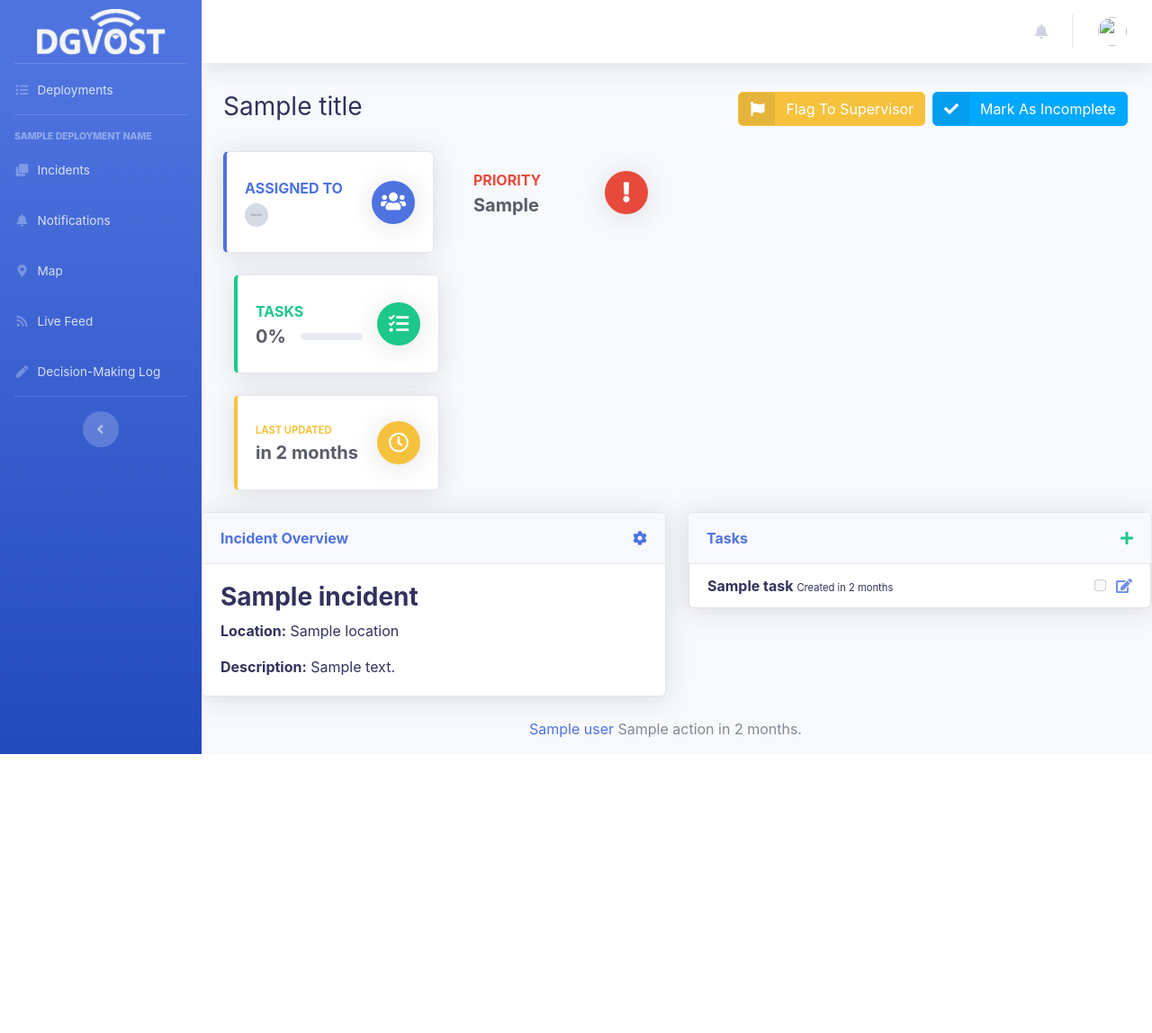
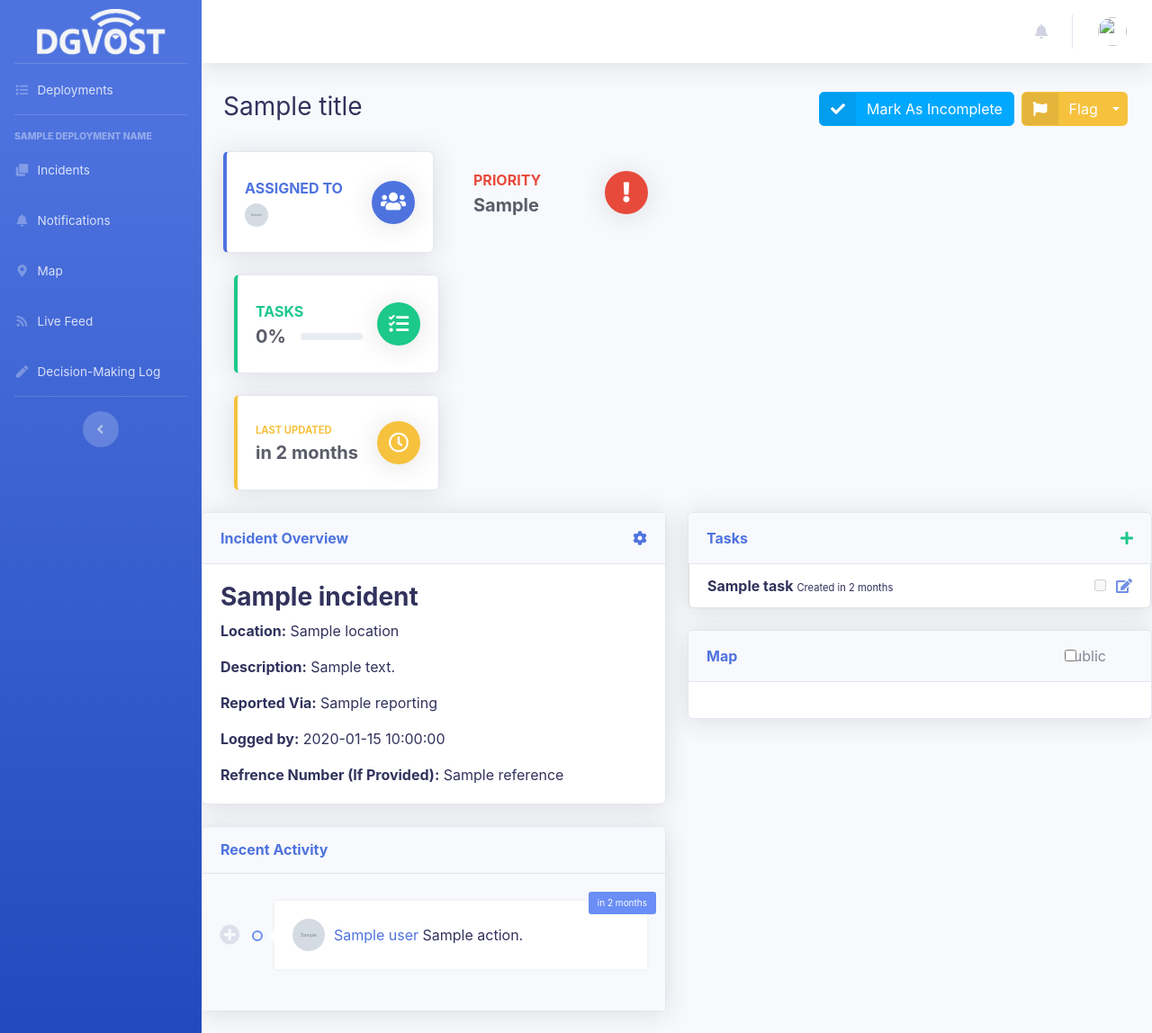
Before and after one commit to Isotonic/dgc-db-vost, a Python web app: template app/templates/incident.html in a window 1280 px wide. Shown: the whole page at 90% size. Before the commit the page ends 838 px from the top, so only its background shows below. Run offline with Jinja, Linux system fonts and the light colour scheme; the template is opened without the code that fills it: most values are stand-ins (such as "Sample title", 1, 10 or a date in 2020); grey boxes marked "Sample" are stand-in pictures; some libraries are stand-ins or nearby versions.

Commit message:
Added log of recent activities.

```diff
--- a/app/models.py
+++ b/app/models.py
@@ -175,8 +175,11 @@ class Incident(db.Model):
     deployment_id = db.Column(db.Integer, db.ForeignKey('deployment.id'))
     name = db.Column(db.String(64), index=True)
     description = db.Column(db.String(256))
+    reporting = db.Column(db.String(256))
+    reference = db.Column(db.String(64)) ##TODO MAYBE CHANGE TO INT
     incident_type = db.Column(db.Integer)
     created_at = db.Column(db.DateTime, default=datetime.utcnow)
+    created_by = db.Column(db.Integer, db.ForeignKey('user.id'))
     closed_at = db.Column(db.DateTime)
     last_updated = db.Column(db.DateTime, default=datetime.utcnow)
     public = db.Column(db.Boolean(), default=False)
--- a/app/static/css/temp.css
+++ b/app/static/css/temp.css
@@ -90,3 +90,146 @@ tr:hover {
     text-shadow: 0px 0px 1px black, 0px 0px 1px black;
     color: white;
 }
+
+/*!
+Copyright (c) 2019 by LEON (https://codepen.io/cppleon/pen/akwdWv)
+
+Permission is hereby granted, free of charge, to any person obtaining a copy of this software and associated documentation files (the "Software"), to deal in the Software without restriction, including without limitation the rights to use, copy, modify, merge, publish, distribute, sublicense, and/or sell copies of the Software, and to permit persons to whom the Software is furnished to do so, subject to the following conditions:
+
+The above copyright notice and this permission notice shall be included in all copies or substantial portions of the Software.
+
+THE SOFTWARE IS PROVIDED "AS IS", WITHOUT WARRANTY OF ANY KIND, EXPRESS OR IMPLIED, INCLUDING BUT NOT LIMITED TO THE WARRANTIES OF MERCHANTABILITY, FITNESS FOR A PARTICULAR PURPOSE AND NONINFRINGEMENT. IN NO EVENT SHALL THE AUTHORS OR COPYRIGHT HOLDERS BE LIABLE FOR ANY CLAIM, DAMAGES OR OTHER LIABILITY, WHETHER IN AN ACTION OF CONTRACT, TORT OR OTHERWISE, ARISING FROM, OUT OF OR IN CONNECTION WITH THE SOFTWARE OR THE USE OR OTHER DEALINGS IN THE SOFTWARE.
+
+
+MODIFIED VERSION
+*/
+
+.activity {
+  padding-left: 40px;
+  list-style: none;
+  position: relative;
+}
+.activity .media {
+  padding: 20px;
+  background-color: #fff;
+  -webkit-border-radius: 3px;
+  border-radius: 3px;
+  -webkit-box-shadow: 0 0 2px 2px rgba(0, 0, 0, 0.025);
+  box-shadow: 0 0 2px 2px rgba(0, 0, 0, 0.025);
+}
+.activity .media-object {
+  width: 36px;
+  height: 36px;
+  margin-right: 10px;
+}
+.activity .media-body {
+  position: absolute;
+  top: 0;
+  right: -10px;
+  padding: 5px 10px;
+  font-size: 10px;
+  color: #fff;
+  background-color: #6a8ef5;
+  -webkit-border-radius: 3px;
+  border-radius: 3px;
+  -webkit-transition: background-color 0.2s;
+  transition: background-color 0.2s;
+}
+
+.activity .media span{
+    margin-top: 6px;
+}
+.activity .media-body p:last-child {
+  margin-bottom: 0;
+}
+.activity > li {
+  position: relative;
+}
+
+.activity > li > div .media::before {
+  content: '';
+  position: absolute;
+  top: 43px;
+  left: -25px;
+  width: 12px;
+  height: 12px;
+  background-color: #f5f5f5;
+  border: 2px solid #6a8ef5;
+  z-index: 1;
+  -webkit-border-radius: 50%;
+  border-radius: 50%;
+  -webkit-transition-property: top, left, width, height, border-color;
+  transition-property: top, left, width, height, border-color;
+  -webkit-transition-duration: 0.2s;
+  transition-duration: 0.2s;
+}
+.activity > li > div + div .media::before {
+  border-color: #4caf50;
+}
+.activity > li > div .media:hover::before,
+.activity > li > div + div .media:hover::before {
+  border-color: #4e73df;
+}
+.activity > li:not(:last-child) > div:before, .activity > li:last-child > div:not(:last-child)::before {
+  content: '';
+  position: absolute;
+  top: 53px;
+  left: -20px;
+  height: 100%;
+  border: 1px solid #e8e8e8;
+}
+.activity > li:not(:last-child) > div:not(:last-child):before, .activity > li:last-child > div:not(:last-child)::before {
+  border-style: dashed;
+}
+.activity > li > div {
+  margin-left: 20px;
+  padding-top: 10px;
+  padding-bottom: 10px;
+  position: relative;
+}
+.activity > li > div::after {
+  content: '';
+  position: absolute;
+  top: 43px;
+  left: -6px;
+  border-style: solid;
+  border-width: 6px 6px 6px 0;
+  border-color: transparent #fff transparent transparent;
+}
+.activity > li > div:hover .media-body {
+  background-color: #4e73df;
+}
+
+.activity > li > div:hover i::before{
+ color: #4e73df !important;
+}
+
+.activity-icon {
+    position: absolute;
+    left: -61px;
+    top: 37px;
+}
+
+@media (max-width: 767px) {
+  .activity {
+    padding-left: 30px;
+  }
+  .activity > li::before {
+    margin-right: auto;
+    -webkit-transform: rotate(-90deg) translate(50%, -20px);
+    transform: rotate(-90deg) translate(50%, -20px);
+    -webkit-transform-origin: right;
+    transform-origin: right;
+  }
+}
+
+.mt-2.dropdown-toggle::after {
+    margin-top: 16px;
+    margin-right: 8px;
+}
+
+.form-check-label.text-muted {
+    float: left;
+    margin-left: -20px;
+    margin-right: 30px;
+}
--- a/app/templates/base.html
+++ b/app/templates/base.html
@@ -187,10 +187,16 @@
 {{ moment.include_moment() }}
 {% block scripts %}
 {% endblock %}
-<script type="text/javascript">$(function () {$('[data-toggle="tooltip"]').tooltip()})
+<script type="text/javascript">
+$(document).ready(function(){
+    $('[data-toggle="tooltip"]').tooltip()
+    $('[data-toggle="tooltip"]').click(function () {
+          $('[data-toggle="tooltip"]').tooltip("hide");
+    });
     $("form").each(function() {
       $(this)[0].reset()
     });
+});
 </script>
 </body>
 </html>
--- a/app/templates/incident.html
+++ b/app/templates/incident.html
@@ -4,12 +4,6 @@
 {% endblock %}
 {% block heading %}
 <div>
-	<a href="#flagModal" data-toggle="modal" data-target="#flagModal" class="btn btn-icon-split btn-warning mb-1 mt-2">
-	    <span class="btn-icon">
-	        <i class="fas fa-flag"></i>
-	    </span>
-	    <span class="text">Flag To Supervisor</span>
-	</a>
 	<!-- TODO Allow non-privileged users to request a status change -->
 	{% if incident.open_status %}
 	<a id="ChangeIncidentStatus" href="#" class="btn btn-icon-split btn-success mb-1 mt-2">
@@ -26,6 +20,16 @@
 	    <span id="ChangeIncidentStatusText" class="text">Mark As Incomplete</span>
 	</a>
 	{% endif %}
+	<a href="#flagModal" class="btn btn-icon-split btn-warning mb-1 mt-2 dropdown-toggle" role="button" id="dropdownFlagMenu" data-toggle="dropdown" aria-haspopup="true" aria-expanded="false">
+		<span class="btn-icon">
+			<i class="fas fa-flag"></i>
+		</span>
+		<span class="text">Flag</span>
+	</a>
+	<div class="dropdown-menu dropdown-menu-right shadow animated--fade-in" aria-labelledby="dropdownPriorityMenu">
+		<a class="dropdown-item" href="#" type="submit">User</a>
+		<a class="dropdown-item" href="#" type="submit">Supervisor</a>
+	</div>
 </div>
 {% endblock %}
 {% block body %}
@@ -71,10 +75,10 @@
 		{% endif %}
 		{% if current_user.has_permission('change_priority') %}
 		<div id="PriorityBorder" class="card border-left-{{ priority_colour }} shadow h-100 py-2">
-			<a id="PriorityCog" class="incident-cog text-{{ priority_colour }}" href="#" role="button" id="dropdownMenuLink" data-toggle="dropdown" aria-haspopup="true" aria-expanded="false">
+			<a id="PriorityCog" class="incident-cog text-{{ priority_colour }}" href="#" role="button" data-toggle="dropdown" aria-haspopup="true" aria-expanded="false">
 			    <i class="fas fa-cog float-right" data-toggle="tooltip" title="Change Priority"></i>
 			</a>
-			<div id="PriorityDropdown" class="dropdown-menu dropdown-menu-right shadow animated--fade-in" aria-labelledby="dropdownMenuLink">
+			<div id="PriorityDropdown" class="dropdown-menu dropdown-menu-right shadow animated--fade-in" aria-labelledby="dropdownPriorityMenu">
 				<a id="PriorityStandard" class="dropdown-item{% if priority == 'Standard' %} active{% endif %}" href="#" type="submit">Standard</a>
 				<a id="PriorityPrompt" class="dropdown-item{% if priority == 'Prompt' %} active{% endif %}" href="#" type="submit">Prompt</a>
 				<a id="PriorityImmediate" class="dropdown-item{% if priority == 'Immediate' %} active{% endif %}" href="#" type="submit">Immediate</a>
@@ -152,13 +156,43 @@
 			<div class="card-header py-3 d-flex flex-row align-items-center justify-content-between">
 				<h6 class="m-0 font-weight-bold text-primary">Incident Overview</h6>
 				<a href="#" role="button" data-toggle="modal" data-target="#editOverviewModal">
-				<i class="fas fa-cog" data-toggle="tooltip" title="Edit Incident Overview"></i>
+					<i class="fas fa-cog" data-toggle="tooltip" title="Edit Incident Overview"></i>
 				</a>
 			</div>
 			<div class="card-body">
 				<h3 class="font-weight-bold">{{ incident.name }}</h3>
 				<p class="card-text"><b>Location:</b> {{ incident.location }}</p>
 				<p class="card-text"><b>Description:</b> {{ incident.description }}</p>
+				<p class="card-text"><b>Reported Via:</b> {{ incident.reporting }}</p>
+				<p class="card-text"><b>Logged by:</b> {{ incident.created_by }}</p>
+				<p class="card-text"><b>Refrence Number (If Provided):</b> {{ incident.reference }}</p>
+			</div>
+		</div>
+		<div class="card shadow mb-4">
+			<div class="card-header py-3 d-flex flex-row align-items-center justify-content-between">
+				<h6 class="m-0 font-weight-bold text-primary">Recent Activity</h6>
+			</div>
+			<div class="card-body" style="background-color: #f8f9fc;">
+				<ul class="activity">
+					{% for action in incident.actions|sort(attribute='occurred_at', reverse=True) %}
+					<li>
+						<div>
+							<i class="fas text-gray-300 fa-1fourx fa-plus-circle activity-icon"></i>
+							<div class="media">
+								<div class="media-left">
+									<a href="#">
+										<img class="media-object img-profile rounded-circle" src="{{ action.user.get_avatar() }}" alt="Image">
+									</a>
+								</div>
+								<div class="media-body">
+									{{ moment(action.occurred_at).fromNow(refresh=True) }}
+								</div>
+								<span class="card-text"><a href="#">{{ action.user }}</a> {{ action }}.</span>
+							</div>
+						</div>
+                	</li>
+					{% endfor %}
+				</ul>
 			</div>
 		</div>
 	</div>
@@ -167,7 +201,7 @@
 			<div class="card-header py-3 d-flex align-items-center justify-content-between">
 				<h6 class="m-0 font-weight-bold text-primary">Tasks</h6>
 				<a class="text-success" href="#" role="button" data-toggle="modal" data-target="#addTaskModal">
-				<i class="fas fa-plus" data-toggle="tooltip" title="Add Task"></i>
+					<i class="fas fa-plus" data-toggle="tooltip" title="Add Task"></i>
 				</a>
 			</div>
 			{% if incident.tasks %}
@@ -182,17 +216,22 @@
 			</div>
 			{% endif %}
 		</div>
+		<div class="card shadow mb-4">
+			<div class="card-header py-3 d-flex flex-row align-items-center justify-content-between">
+				<h6 class="m-0 font-weight-bold text-primary">Map</h6>
+				<div class="form-check">
+				  <input class="form-check-input" type="checkbox" value="" id="publicCheck">
+				  <label class="form-check-label text-muted" for="publicCheck">
+					Public
+				  </label>
+				</div>
+
+			</div>
+			<div class="card-body">
+
+			</div>
+		</div>
 	</div>
-</div>
-<div class="col-xl-6 col-lg-7 offset-md-4">
-    <ul class="list-unstyled">
-        {% for action in incident.actions %}
-        <li class="text-muted">
-            <a href="">{{ action.user }}</a>
-            <span> {{ action }} {{ moment(action.occurred_at).fromNow(refresh=True) }}.</span>
-        </li>
-        {% endfor %}
-    </ul>
 </div>
 {% endblock %}
 {% block modals %}
```
